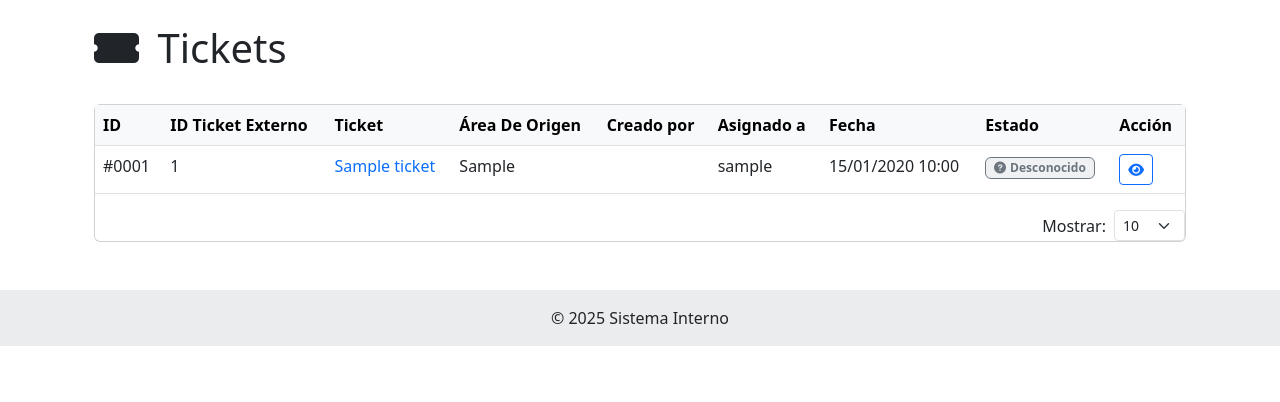
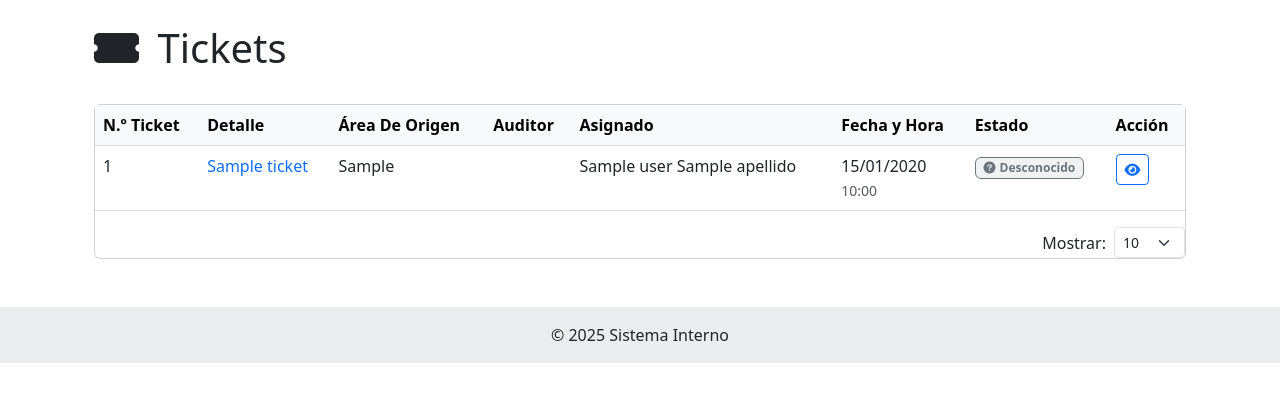
Before and after one commit to gustavo180591/sistema-interno, a Symfony app: template templates/ticket/index.html.twig in a window 1280 px wide. Shown: the part 56-458 px from the top of the page. Run offline with Twig, Linux system fonts and the light colour scheme; the template is opened without the code that fills it: most values are stand-ins (such as "Sample title", 1, 10 or a date in 2020); some libraries are stand-ins or nearby versions.

Commit message:
Se acomodan las columnas con su respectivo nombres

```diff
--- a/templates/ticket/index.html.twig
+++ b/templates/ticket/index.html.twig
@@ -63,13 +63,12 @@
                                 <table class="table table-hover mb-0">
                                     <thead class="table-light">
                                     <tr>
-                                        <th>ID</th>
-                                        <th>ID Ticket Externo</th>
-                                        <th>Ticket</th>
+                                        <th>N.º Ticket</th>
+                                        <th>Detalle</th>
                                         <th>Área De Origen</th>
-                                        <th>Creado por</th>
-                                        <th>Asignado a</th>
-                                        <th>Fecha</th>
+                                        <th>Auditor</th>
+                                        <th>Asignado</th>
+                                        <th>Fecha y Hora</th>
                                         <th>Estado</th>
                                         <th>Acción</th>
                                     </tr>
@@ -77,7 +76,6 @@
                                     <tbody>
                                     {% for ticket in tickets %}
                                         <tr>
-                                            <td>#{{ '%04d'|format(ticket.id) }}</td>
                                             <td>{{ ticket.idSistemaInterno ?? 'N/A' }}</td>
                                             <td>
                                                 <a href="{{ path('ticket_show', {'id': ticket.id}) }}"
@@ -88,8 +86,7 @@
                                             <td>{{ ticket.areaOrigen ?? 'N/A' }}</td>
                                             <td>
                                                 {% if ticket.createdBy %}
-                                                    {% set creatorName = ticket.createdBy.username|split(' ') %}
-                                                    {{ creatorName[0] }}
+                                                    {{ ticket.createdBy.nombre }} {{ ticket.createdBy.apellido }}
                                                 {% else %}
                                                     Sistema
                                                 {% endif %}
@@ -97,14 +94,16 @@
                                             <td>
                                                 {% if ticket.ticketAssignments|length > 0 %}
                                                     {% for assignment in ticket.ticketAssignments %}
-                                                        {% set fullName = assignment.user.username|split(' ') %}
-                                                        {{ fullName[0] }}{% if not loop.last %}, {% endif %}
+                                                        {{ assignment.user.nombre }} {{ assignment.user.apellido }}{% if not loop.last %}, {% endif %}
                                                     {% endfor %}
                                                 {% else %}
                                                     <span class="text-muted">Sin asignar</span>
                                                 {% endif %}
                                             </td>
-                                            <td>{{ ticket.createdAt|date('d/m/Y H:i') }}</td>
+                                            <td>
+                                                <div>{{ ticket.createdAt|date('d/m/Y') }}</div>
+                                                <small class="text-muted">{{ ticket.createdAt|date('H:i') }}</small>
+                                            </td>
                                             <td>
                                                 {% set statusConfig = {
                                                     'pending': {
```
